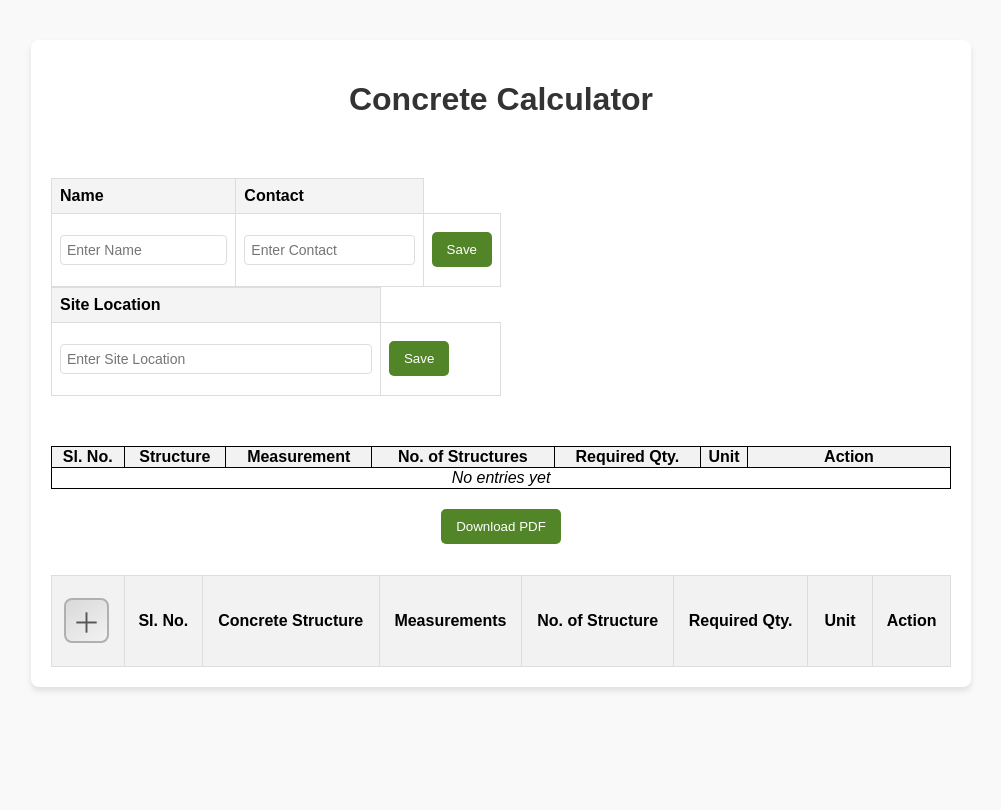
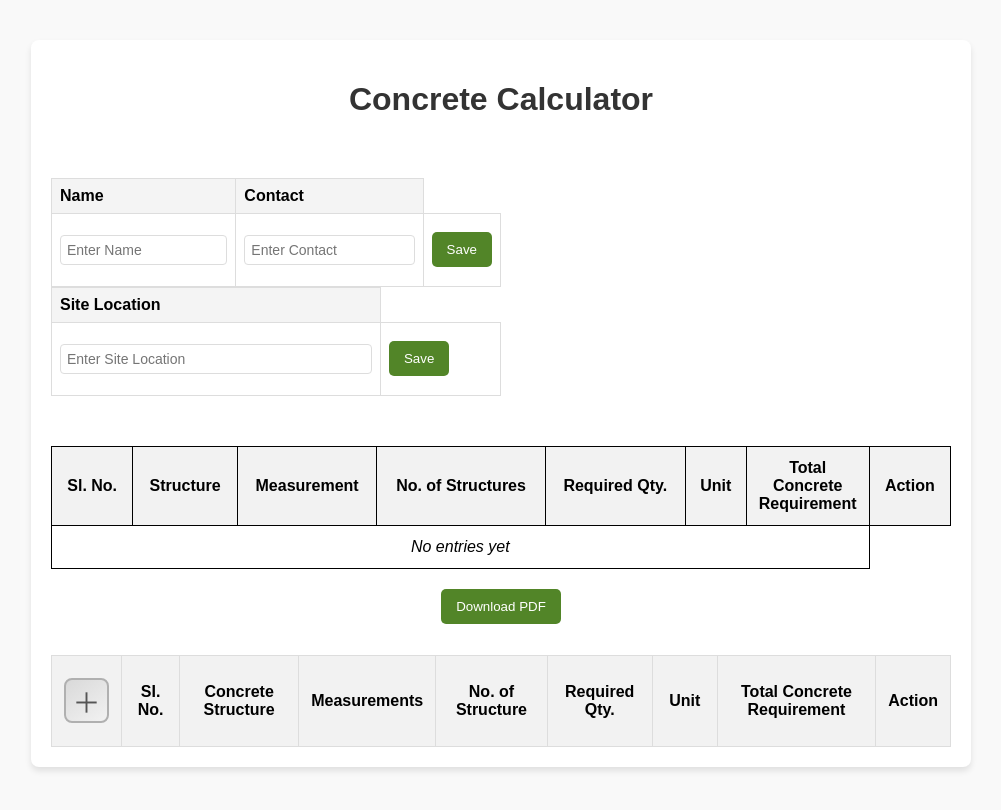
Before and after one commit to NovaWebDesignz/calcform, a React (Create React App) app: page / in a window 1280 px wide. Shown: the top 810 px of the page, without its empty margins (139-1140 px from the left). Built offline with nearby package versions, Linux system fonts and the light colour scheme.

Commit message:
total concrete requirement column added

```diff
--- a/src/App.css
+++ b/src/App.css
@@ -61,13 +61,14 @@ h1 {
 .saved-entries-table {
   width: 100%;
   border-collapse: collapse;
+  margin: auto;
   margin-top: 50px;
   margin-bottom: 10px;
 }
 
 .saved-entries-table th, .saved-entries-table td {
   border: 1px solid #000;
-  padding: 1px;
+  padding: 12px;
   text-align: center;
   font-size: 16px;
 }
@@ -77,7 +78,12 @@ h1 {
   font-weight: bold;
 }
 
-
+.saved-entries-table th.saved-column,
+.saved-entries-table td.saved-column {
+  width: 40px; /* Adjust width as needed */
+  min-width: 30px; /* Prevent shrinking too much */
+  text-align: center;
+}
 
 
 /* General Button Styling - Silver Polished Look */
--- a/src/App.js
+++ b/src/App.js
@@ -346,6 +346,7 @@ const calculateResult = (option, inputs) => {
               <th>No. of Structures</th>
               <th>Required Qty.</th>
               <th>Unit</th>
+              <th className="saved-column">Total Concrete Requirement</th>
               <th>Action</th>
             </tr>
           </thead>
@@ -365,6 +366,7 @@ const calculateResult = (option, inputs) => {
                   <td>{entry.quantity || "N/A"}</td>
                   <td>{entry.requiredQty}</td>
                   <td>m³</td>
+                  <td className="saved-column"></td>
                   <td>
                     <button className="remove-entry-btn" onClick={() => handleRemoveSavedEntry(index)}>
                       <i className="fa fa-trash"></i> {/* Trash bin icon */}
@@ -397,6 +399,7 @@ const calculateResult = (option, inputs) => {
               <th>No. of Structure</th> {/* ✅ New column */}
               <th>Required Qty.</th>
               <th className="unit-column">Unit</th>
+              <th>Total Concrete Requirement</th>
               <th>Action</th>
             </tr>
           </thead>
@@ -434,6 +437,7 @@ const calculateResult = (option, inputs) => {
                 </td>
                 <td>{typeof results[index] === 'object' ? JSON.stringify(results[index]) : results[index]}</td>
                 <td className="unit-column">m³</td>
+                <td className="unit-column"></td>
                 <td>
                   <button className="save-btn" onClick={() => { handleSaveEntry(index); handleCalculateResult(index); }}>
                     Save
```
